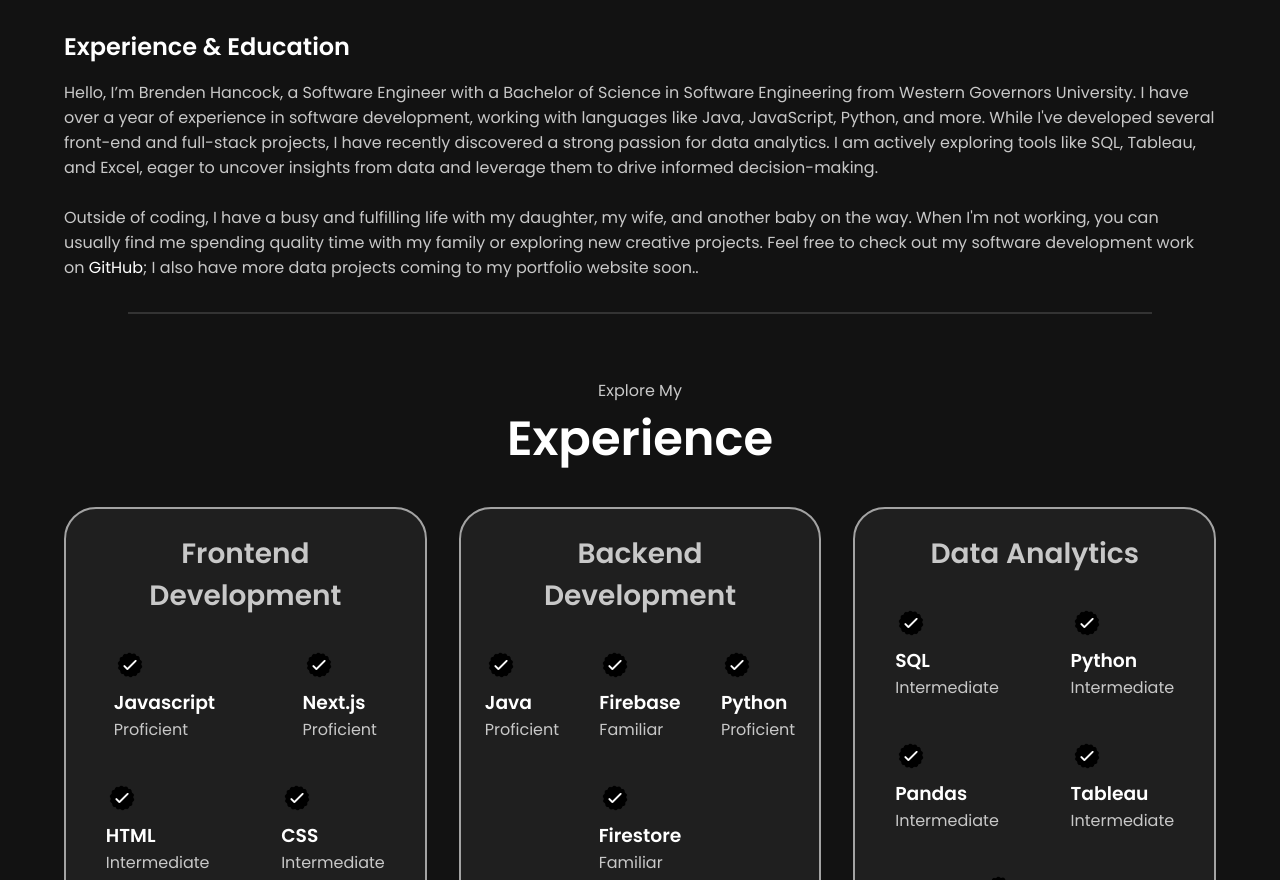
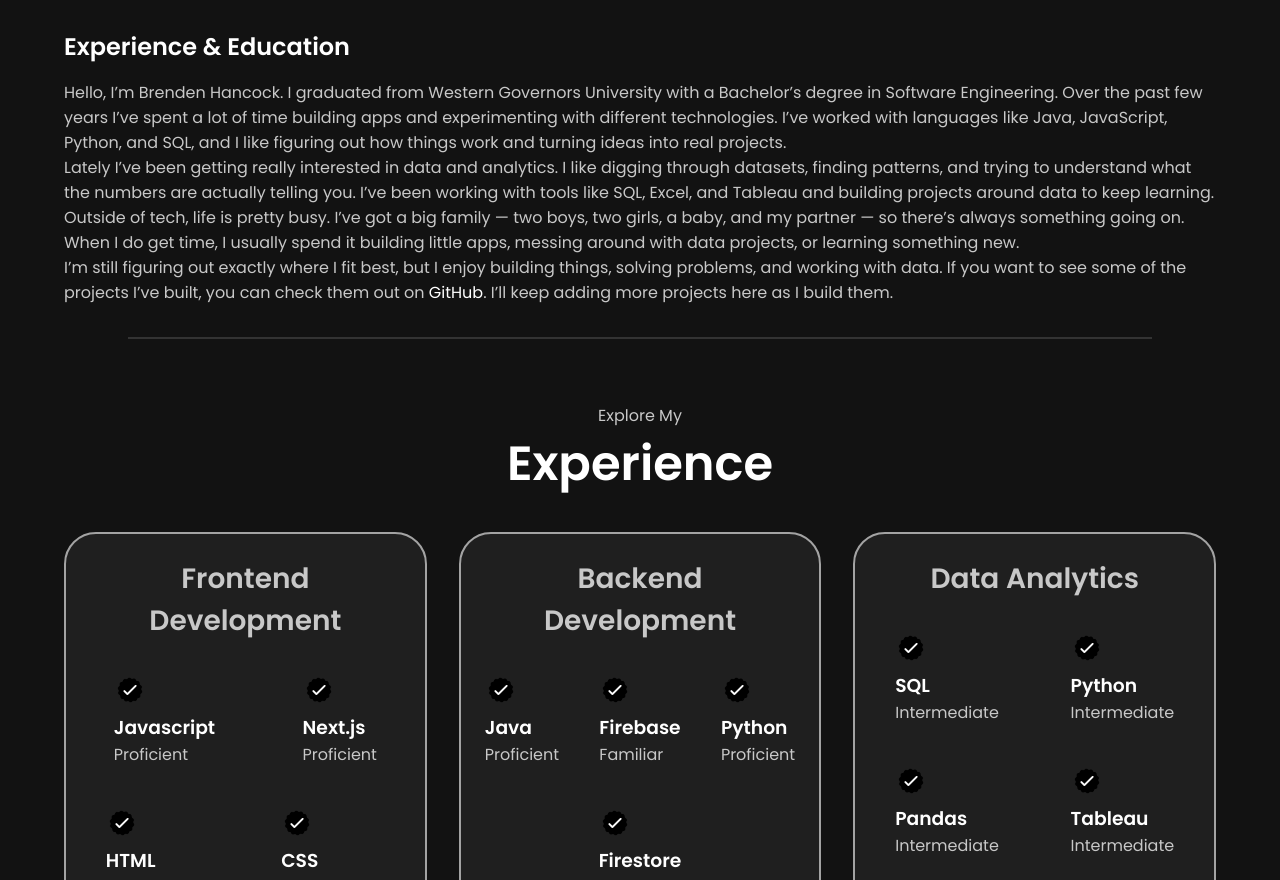
Before and after one commit to Brendenh2314/Portfolio-Website, a plain HTML site: page index.html in a window 1280 px wide. Shown: the part 1298-2178 px from the top of the page. Drawn offline with Linux system fonts and the light colour scheme.

Commit message:
Update index.html

```diff
--- a/index.html
+++ b/index.html
@@ -81,9 +81,11 @@
                     </div> -->
                     <div class="text-container">
                         <h2>Experience & Education</h2>
-                        <p>Hello, I’m Brenden Hancock, a Software Engineer with a Bachelor of Science in Software Engineering from Western Governors University. I have over a year of experience in software development, working with languages like Java, JavaScript, Python, and more. While I've developed several front-end and full-stack projects, I have recently discovered a strong passion for data analytics. I am actively exploring tools like SQL, Tableau, and Excel, eager to uncover insights from data and leverage them to drive informed decision-making.</p>
-                        <br>
-                        <p>Outside of coding, I have a busy and fulfilling life with my daughter, my wife, and another baby on the way. When I'm not working, you can usually find me spending quality time with my family or exploring new creative projects. Feel free to check out my software development work on <a href="https://github.com/Brendenh2314" target="_blank">GitHub</a>; I also have more data projects coming to my portfolio website soon..</p>
+                        <p>Hello, I’m Brenden Hancock. I graduated from Western Governors University with a Bachelor’s degree in Software Engineering. Over the past few years I’ve spent a lot of time building apps and experimenting with different technologies. I’ve worked with languages like Java, JavaScript, Python, and SQL, and I like figuring out how things work and turning ideas into real projects.</p>
+                        <p>Lately I’ve been getting really interested in data and analytics. I like digging through datasets, finding patterns, and trying to understand what the numbers are actually telling you. I’ve been working with tools like SQL, Excel, and Tableau and building projects around data to keep learning.</p>
+                        <p>Outside of tech, life is pretty busy. I’ve got a big family — two boys, two girls, a baby, and my partner — so there’s always something going on. When I do get time, I usually spend it building little apps, messing around with data projects, or learning something new.</p>
+                        <p>I’m still figuring out exactly where I fit best, but I enjoy building things, solving problems, and working with data. If you want to see some of the projects I’ve built, you can check them out on <a href="https://github.com/Brendenh2314" target="_blank">GitHub</a>. I’ll keep adding more projects here as I build them.</p>
+
                     </div>
                 </div>
 
```
